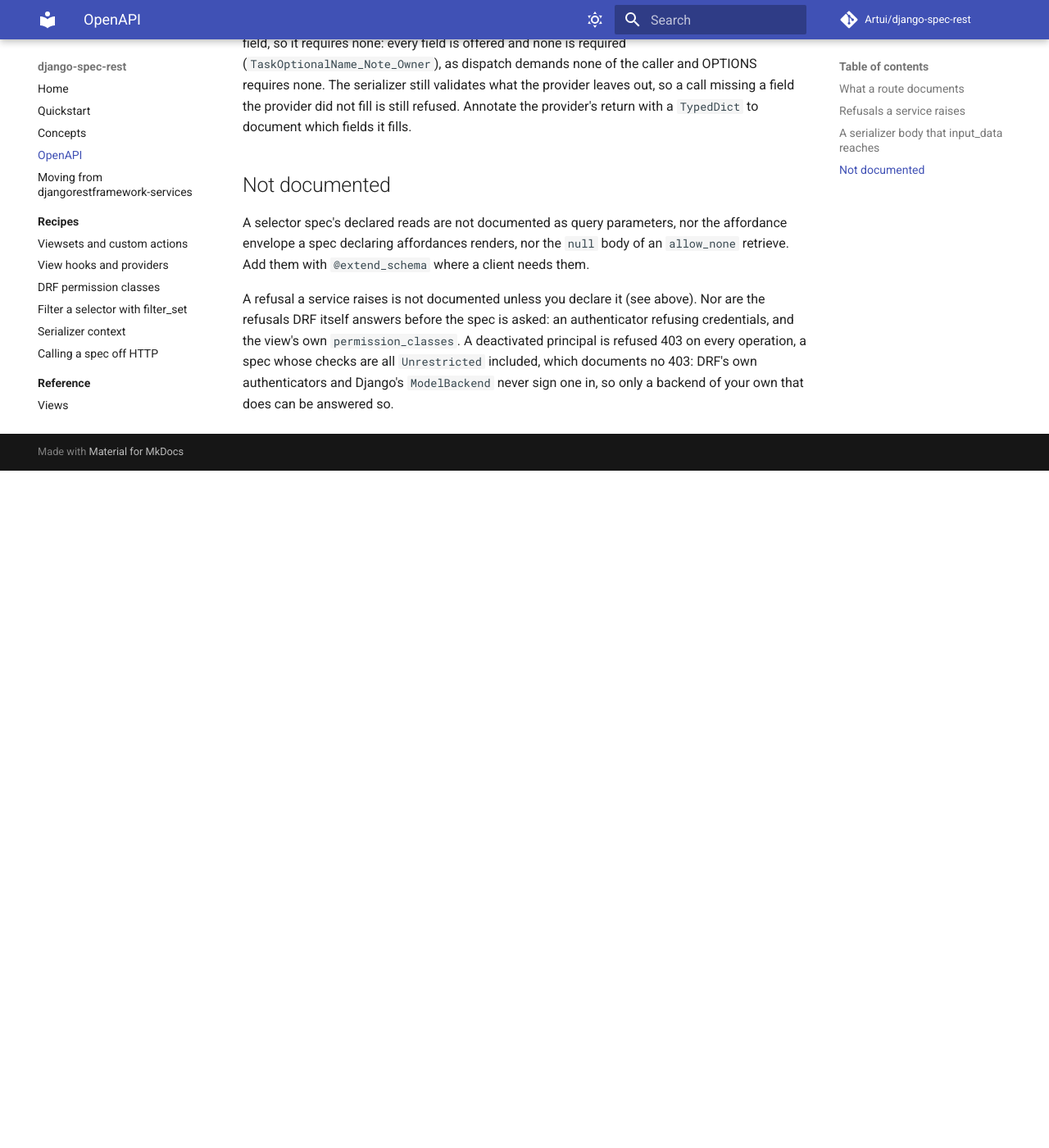
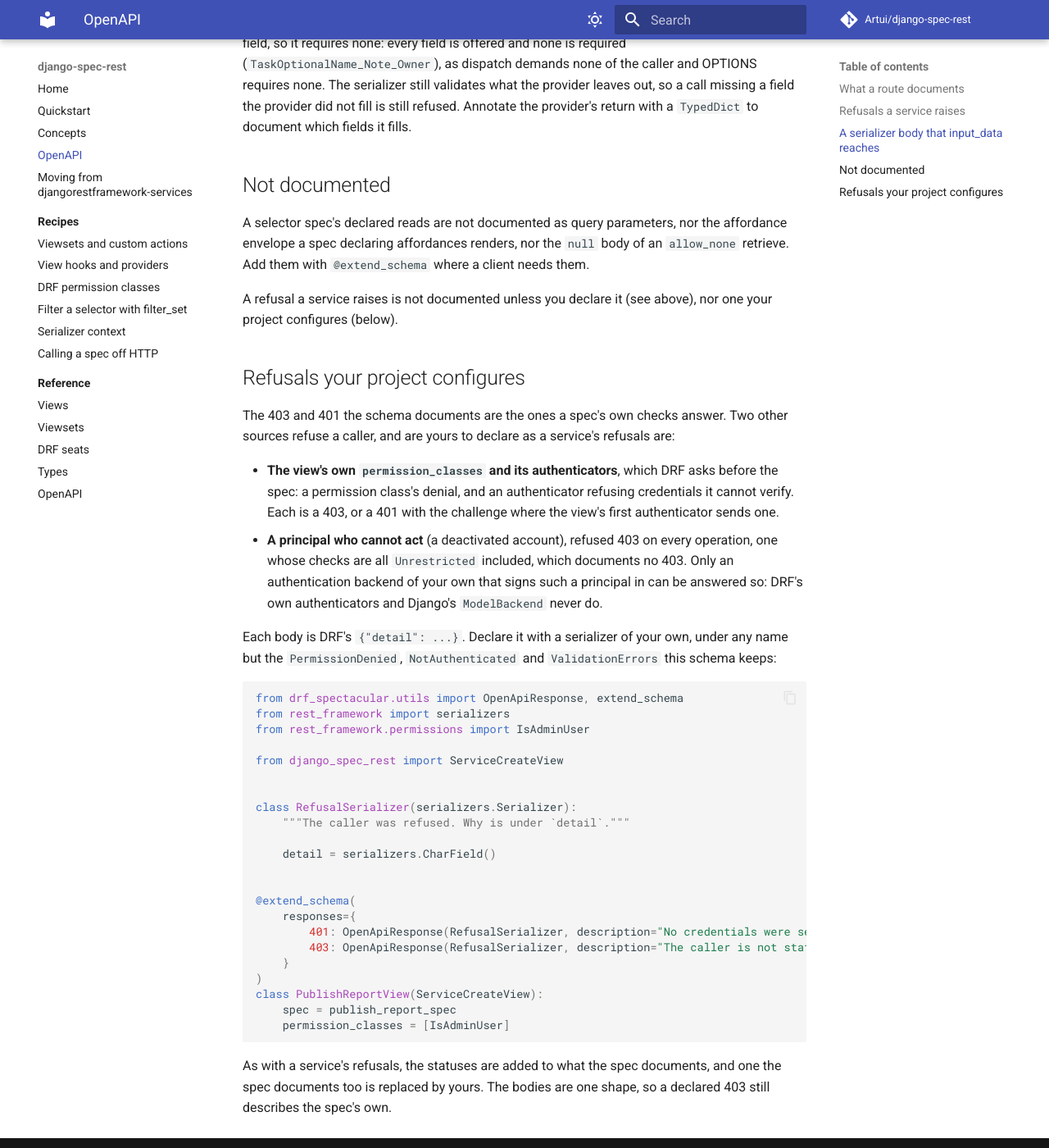
Before and after one commit to Artui/django-spec-rest, an MkDocs documentation site: the page built from docs/openapi.md, in a window 1280 px wide and 1400 px high, scrolled down 5081 px. Shown: the whole window at 82% size. Built offline with MkDocs 1.6.1 and Material for MkDocs 9.7.7, drawn with Linux system fonts in a browser that asks for light colours; comment, search, counter and statistics services are not loaded; before the commit the page ends 5655 px from its top, so only the background shows below that.

Commit message:
Docs: the refusals a project configures are its own to declare
A view's permission_classes and authenticators, and a principal who cannot
act on an Unrestricted spec, are refused without the schema documenting it.
The OpenAPI page says so and gives the extend_schema recipe; a test drives
the recipe against what the view sends.

Co-Authored-By: Claude Opus 5.5 <noreply@anthropic.com>

````diff
--- a/docs/openapi.md
+++ b/docs/openapi.md
@@ -234,9 +234,53 @@ body of an `allow_none` retrieve. Add them with `@extend_schema` where a
 client needs them.
 
 A refusal a service raises is not documented unless you declare it (see
-above). Nor are the refusals DRF itself answers before the spec is asked: an
-authenticator refusing credentials, and the view's own `permission_classes`.
-A deactivated principal is refused 403 on every operation, a spec whose checks
-are all `Unrestricted` included, which documents no 403: DRF's own
-authenticators and Django's `ModelBackend` never sign one in, so only a backend
-of your own that does can be answered so.
+above), nor one your project configures (below).
+
+## Refusals your project configures
+
+The 403 and 401 the schema documents are the ones a spec's own checks answer.
+Two other sources refuse a caller, and are yours to declare as a service's
+refusals are:
+
+- **The view's own `permission_classes` and its authenticators**, which DRF
+  asks before the spec: a permission class's denial, and an authenticator
+  refusing credentials it cannot verify. Each is a 403, or a 401 with the
+  challenge where the view's first authenticator sends one.
+- **A principal who cannot act** (a deactivated account), refused 403 on every
+  operation, one whose checks are all `Unrestricted` included, which documents
+  no 403. Only an authentication backend of your own that signs such a
+  principal in can be answered so: DRF's own authenticators and Django's
+  `ModelBackend` never do.
+
+Each body is DRF's `{"detail": ...}`. Declare it with a serializer of your
+own, under any name but the `PermissionDenied`, `NotAuthenticated` and
+`ValidationErrors` this schema keeps:
+
+```python
+from drf_spectacular.utils import OpenApiResponse, extend_schema
+from rest_framework import serializers
+from rest_framework.permissions import IsAdminUser
+
+from django_spec_rest import ServiceCreateView
+
+
+class RefusalSerializer(serializers.Serializer):
+    """The caller was refused. Why is under `detail`."""
+
+    detail = serializers.CharField()
+
+
+@extend_schema(
+    responses={
+        401: OpenApiResponse(RefusalSerializer, description="No credentials were sent."),
+        403: OpenApiResponse(RefusalSerializer, description="The caller is not staff."),
+    }
+)
+class PublishReportView(ServiceCreateView):
+    spec = publish_report_spec
+    permission_classes = [IsAdminUser]
+```
+
+As with a service's refusals, the statuses are added to what the spec
+documents, and one the spec documents too is replaced by yours. The bodies
+are one shape, so a declared 403 still describes the spec's own.
````
Also changed, not shown: 1 other file.
